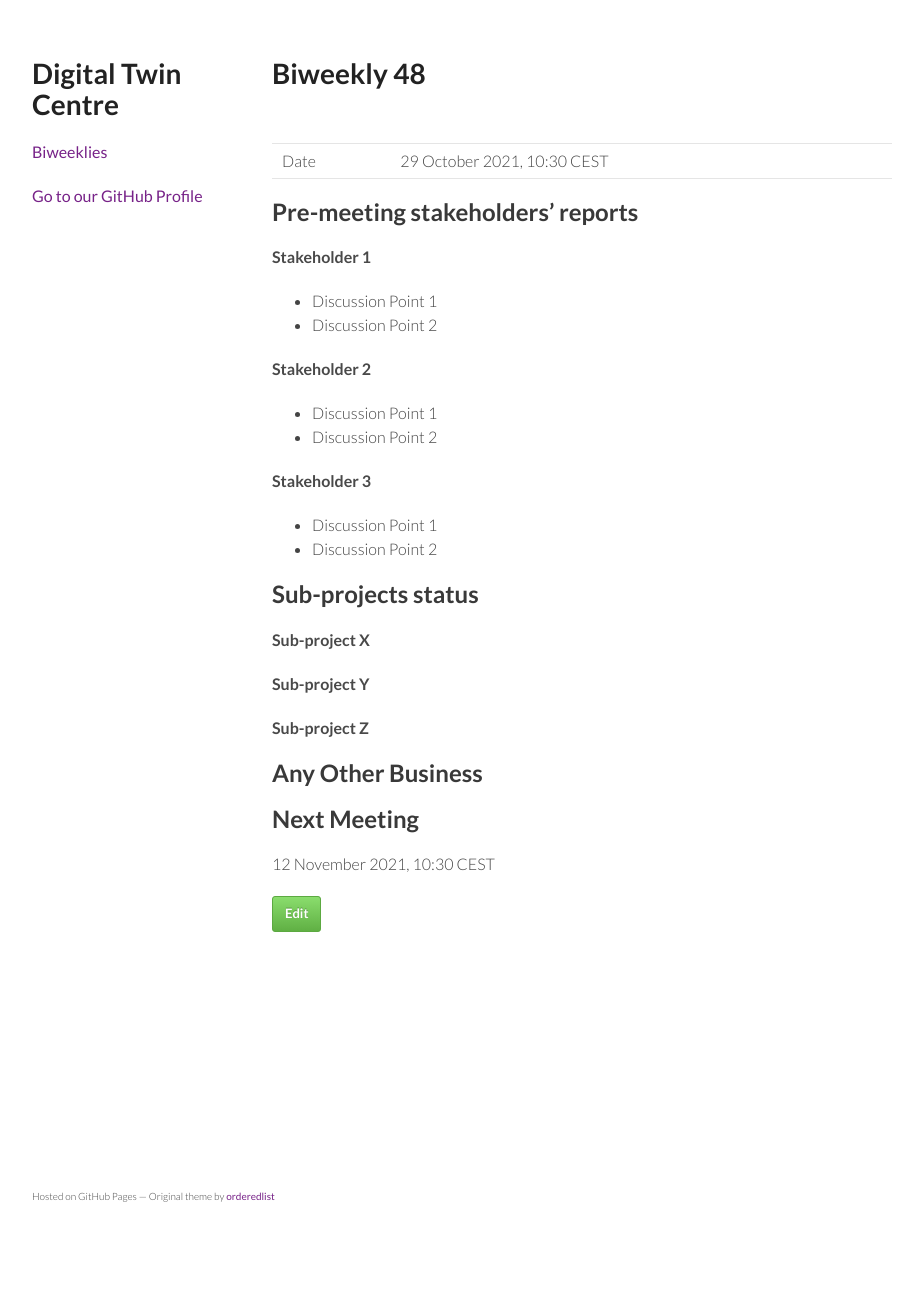
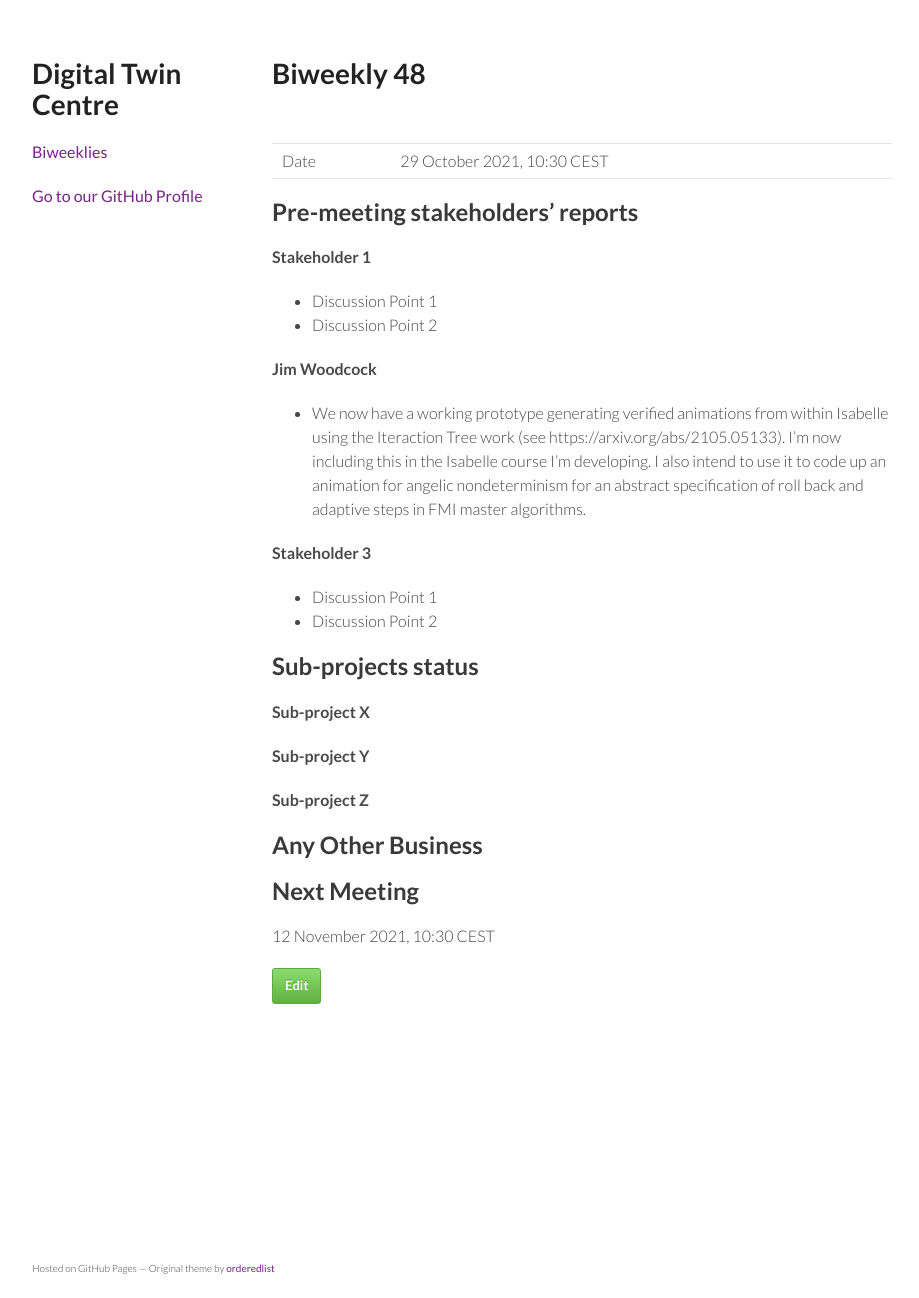
Before and after one commit to digitaltwincentre/digitaltwincentre.github.io, a Jekyll site: the page built from _biweeklies/Biweekly-48.md, in a window 1280 px wide. Shown: the whole page, without its empty margins (178-1097 px from the left). Built offline with Jekyll 4.4.1, drawn with Linux system fonts in a browser that asks for light colours; nearby versions of some CDN libraries; before the commit the page ends 1226 px from its top, so only the background shows below that.

Commit message:
Update Biweekly-48.md

```diff
--- a/_biweeklies/Biweekly-48.md
+++ b/_biweeklies/Biweekly-48.md
@@ -24,9 +24,8 @@ date: 29 October 2021, 1030 CEST
 * Discussion Point 1
 * Discussion Point 2
 
-#### Stakeholder 2
-* Discussion Point 1
-* Discussion Point 2
+#### Jim Woodcock
+* We now have a working prototype generating verified animations from within Isabelle using the Iteraction Tree work (see https://arxiv.org/abs/2105.05133). I'm now including this in the Isabelle course I'm developing. I also intend to use it to code up an animation for angelic nondeterminism for an abstract specification of roll back and adaptive steps in FMI master algorithms.
 
 #### Stakeholder 3
 * Discussion Point 1
```
